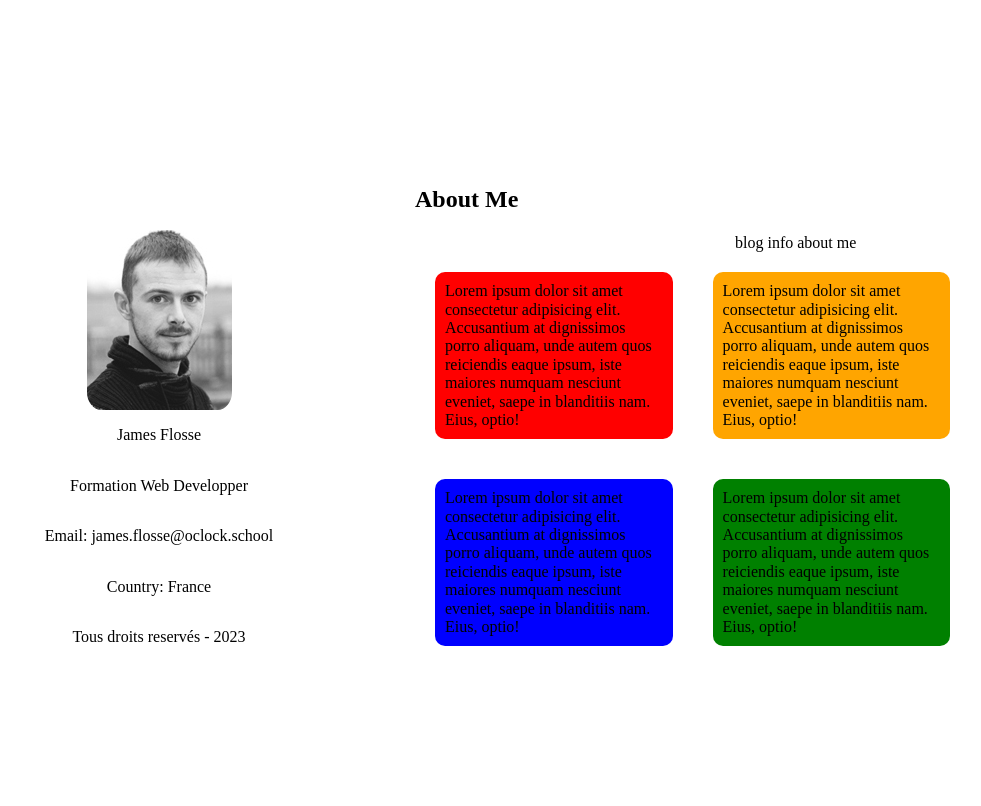
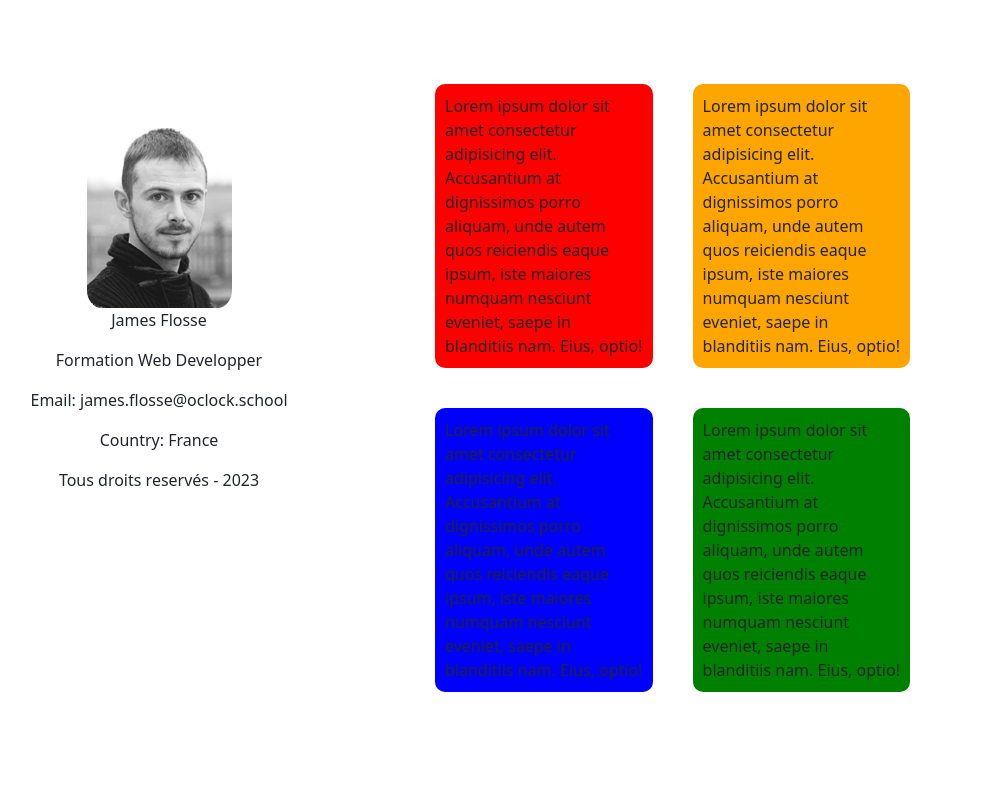
Before and after one commit to JamesFlosse/jamesflosse, a PHP site: page / in a window 1280 px wide. Shown: the top 806 px of the page, without its empty margins (225-1206 px from the left). After the commit the page ends 692 px from the top, so only its background shows below. Run offline with PHP 8.4, Linux system fonts and the light colour scheme; some web fonts are replaced.

Commit message:
Minor change

```diff
--- a/css/style.css
+++ b/css/style.css
@@ -3,9 +3,6 @@
     margin: 0px;
 }
 
-nav{
-    margin-left: 50%;
-}
 aside {
     position: fixed;
     width: 50%;
@@ -28,7 +25,6 @@
 .right{
     width: 50%;
     height: 50vh;
-    margin-top: 8%;
     margin-left: 50%;
     padding-top: 5%;
 }
--- a/index.php
+++ b/index.php
@@ -10,6 +10,7 @@
     <link
       href="https://fonts.bunny.net/css?family=advent-pro:200,200i,400,400i,700,700i"
       rel="stylesheet"/>
+      <link href="https://cdn.jsdelivr.net/npm/bootstrap@5.3.1/dist/css/bootstrap.min.css" rel="stylesheet" integrity="sha384-4bw+/aepP/YC94hEpVNVgiZdgIC5+VKNBQNGCHeKRQN+PtmoHDEXuppvnDJzQIu9" crossorigin="anonymous">
     <title>James Flosse</title>
   </head>
   <?php require "main.php" ?>
--- a/main.php
+++ b/main.php
@@ -2,9 +2,8 @@
     <main>
         <?php require "aside.php" ?>
         <div class="right">
-        <h2>About Me</h2>
-        <?php require "nav.php" ?>
         <?php require "article.php" ?>
         </div>
     </main>
 </body>
+<script src="https://cdn.jsdelivr.net/npm/bootstrap@5.3.1/dist/js/bootstrap.bundle.min.js" integrity="sha384-HwwvtgBNo3bZJJLYd8oVXjrBZt8cqVSpeBNS5n7C8IVInixGAoxmnlMuBnhbgrkm" crossorigin="anonymous"></script>
--- a/nav.php
+++ /dev/null
@@ -1 +0,0 @@
-<nav>blog info about me</nav>
```
Also changed, not shown: README.md (added).
